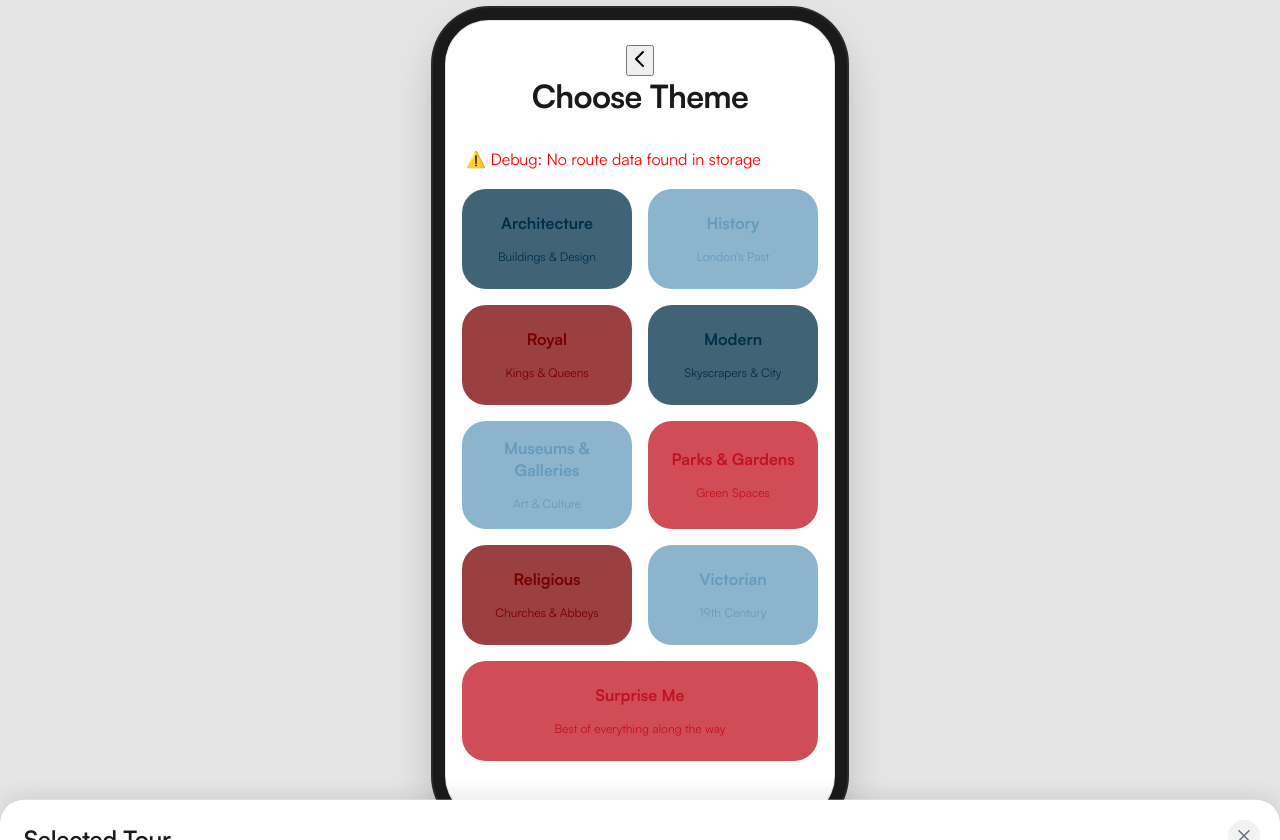
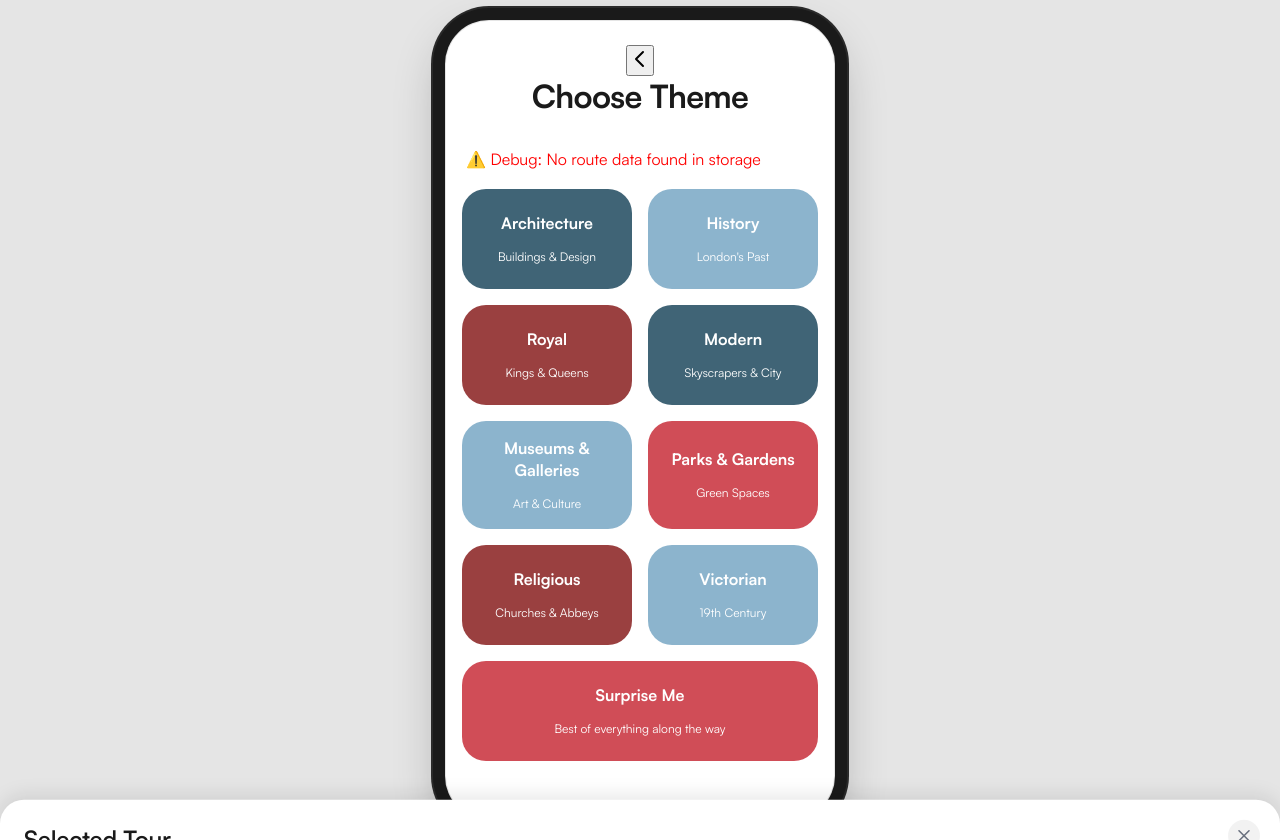
Before and after one commit to qubula/Explore-London---Landmarks, a FastAPI app: page /mobile/tour-type in a window 1280 px wide. Run offline with FastAPI, Linux system fonts and the light colour scheme.

Commit message:
Change theme button text to white
- Updated all text colors from matching backgrounds to white (#ffffff)
- Text now visible and readable against colored backgrounds
- Applies to all theme buttons including Surprise Me

Co-Authored-By: Claude Sonnet 4.5 <noreply@anthropic.com>

```diff
--- a/App/Web_App/templates/mobile/tour_type.html
+++ b/App/Web_App/templates/mobile/tour_type.html
@@ -99,64 +99,64 @@
                 <!-- Architecture -->
                 <div class="glass-card tour-card" onclick="selectTourType('architecture')" style="border: none !important; box-shadow: none !important;">
                     <div class="tour-bg" style="background: #003049;"></div>
-                    <h3 class="tour-name" style="color: #003049;">Architecture</h3>
-                    <p class="tour-meta" style="color: #003049;">Buildings & Design</p>
+                    <h3 class="tour-name" style="color: #ffffff;">Architecture</h3>
+                    <p class="tour-meta" style="color: #ffffff;">Buildings & Design</p>
                 </div>
 
                 <!-- History -->
                 <div class="glass-card tour-card" onclick="selectTourType('historical')" style="border: none !important; box-shadow: none !important;">
                     <div class="tour-bg" style="background: #669bbc;"></div>
-                    <h3 class="tour-name" style="color: #669bbc;">History</h3>
-                    <p class="tour-meta" style="color: #669bbc;">London's Past</p>
+                    <h3 class="tour-name" style="color: #ffffff;">History</h3>
+                    <p class="tour-meta" style="color: #ffffff;">London's Past</p>
                 </div>
 
                 <!-- Royal -->
                 <div class="glass-card tour-card" onclick="selectTourType('royal')" style="border: none !important; box-shadow: none !important;">
                     <div class="tour-bg" style="background: #780000;"></div>
-                    <h3 class="tour-name" style="color: #780000;">Royal</h3>
-                    <p class="tour-meta" style="color: #780000;">Kings & Queens</p>
+                    <h3 class="tour-name" style="color: #ffffff;">Royal</h3>
+                    <p class="tour-meta" style="color: #ffffff;">Kings & Queens</p>
                 </div>
 
                 <!-- Modern -->
                 <div class="glass-card tour-card" onclick="selectTourType('modern')" style="border: none !important; box-shadow: none !important;">
                     <div class="tour-bg" style="background: #003049;"></div>
-                    <h3 class="tour-name" style="color: #003049;">Modern</h3>
-                    <p class="tour-meta" style="color: #003049;">Skyscrapers & City</p>
+                    <h3 class="tour-name" style="color: #ffffff;">Modern</h3>
+                    <p class="tour-meta" style="color: #ffffff;">Skyscrapers & City</p>
                 </div>
 
                 <!-- Museums & Galleries -->
                 <div class="glass-card tour-card" onclick="selectTourType('museums_galleries')" style="border: none !important; box-shadow: none !important;">
                     <div class="tour-bg" style="background: #669bbc;"></div>
-                    <h3 class="tour-name" style="color: #669bbc;">Museums & Galleries</h3>
-                    <p class="tour-meta" style="color: #669bbc;">Art & Culture</p>
+                    <h3 class="tour-name" style="color: #ffffff;">Museums & Galleries</h3>
+                    <p class="tour-meta" style="color: #ffffff;">Art & Culture</p>
                 </div>
 
                 <!-- Parks & Gardens -->
                 <div class="glass-card tour-card" onclick="selectTourType('parks_gardens')" style="border: none !important; box-shadow: none !important;">
                     <div class="tour-bg" style="background: #c1121f;"></div>
-                    <h3 class="tour-name" style="color: #c1121f;">Parks & Gardens</h3>
-                    <p class="tour-meta" style="color: #c1121f;">Green Spaces</p>
+                    <h3 class="tour-name" style="color: #ffffff;">Parks & Gardens</h3>
+                    <p class="tour-meta" style="color: #ffffff;">Green Spaces</p>
                 </div>
 
                 <!-- Religious -->
                 <div class="glass-card tour-card" onclick="selectTourType('religious')" style="border: none !important; box-shadow: none !important;">
                     <div class="tour-bg" style="background: #780000;"></div>
-                    <h3 class="tour-name" style="color: #780000;">Religious</h3>
-                    <p class="tour-meta" style="color: #780000;">Churches & Abbeys</p>
+                    <h3 class="tour-name" style="color: #ffffff;">Religious</h3>
+                    <p class="tour-meta" style="color: #ffffff;">Churches & Abbeys</p>
                 </div>
 
                 <!-- Victorian -->
                 <div class="glass-card tour-card" onclick="selectTourType('victorian')" style="border: none !important; box-shadow: none !important;">
                     <div class="tour-bg" style="background: #669bbc;"></div>
-                    <h3 class="tour-name" style="color: #669bbc;">Victorian</h3>
-                    <p class="tour-meta" style="color: #669bbc;">19th Century</p>
+                    <h3 class="tour-name" style="color: #ffffff;">Victorian</h3>
+                    <p class="tour-meta" style="color: #ffffff;">19th Century</p>
                 </div>
 
                 <!-- Anything (All) -->
                 <div class="glass-card tour-card full-width featured-tour" onclick="selectTourType('all')" style="border: none !important; box-shadow: none !important;">
                     <div class="tour-bg" style="background: #c1121f;"></div>
-                    <h3 class="tour-name" style="color: #c1121f;">Surprise Me</h3>
-                    <p class="tour-meta" style="color: #c1121f;">Best of everything along the way</p>
+                    <h3 class="tour-name" style="color: #ffffff;">Surprise Me</h3>
+                    <p class="tour-meta" style="color: #ffffff;">Best of everything along the way</p>
                 </div>
             </div>
 
```
